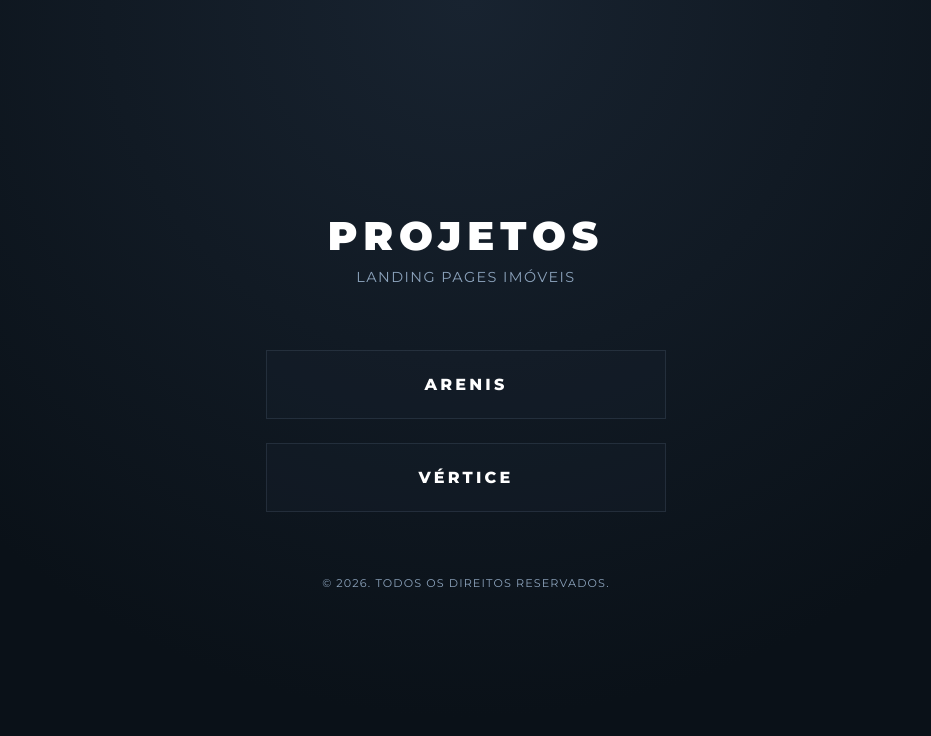
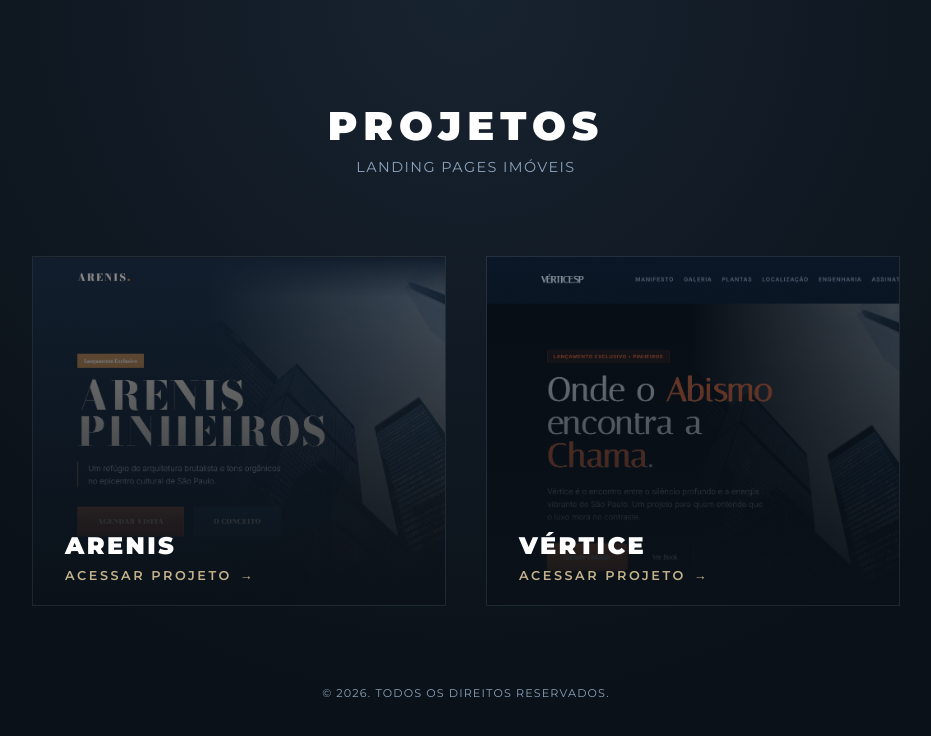
Before and after one commit to rodrigomilano/landing-page-imoveis, a plain HTML site: page index.html in a window 1280 px wide. Shown: the whole page, without its empty margins (174-1105 px from the left). Drawn offline with Linux system fonts and the light colour scheme.

Commit message:
index criado

```diff
--- a/index.html
+++ b/index.html
@@ -54,50 +54,112 @@
             text-transform: uppercase;
         }
 
-        nav {
+        .cards-container {
+            display: grid;
+            grid-template-columns: repeat(auto-fit, minmax(300px, 1fr));
+            gap: 2.5rem;
+            width: 100%;
+            max-width: 900px;
+            padding: 1rem;
+        }
+
+        .project-card {
             display: flex;
             flex-direction: column;
-            gap: 1.5rem;
-            width: 100%;
-            max-width: 400px;
+            justify-content: flex-end;
+            text-decoration: none;
+            color: var(--color-text);
+            height: 350px;
+            border: 1px solid rgba(140, 163, 188, 0.15);
+            position: relative;
+            overflow: hidden;
+            background-image: var(--bg-image);
+            background-size: cover;
+            background-position: top left;
+            background-clip: padding-box; /* Impede que a imagem sangre por baixo da borda */
+            transition: all 0.6s cubic-bezier(0.25, 1, 0.5, 1);
+            background-color: #182330; /* Cor de fundo escura/azulada */
         }
 
-        a {
-            display: block;
-            text-decoration: none;
-            color: var(--color-text);
-            font-weight: 800;
-            font-size: 1rem;
-            text-transform: uppercase;
-            letter-spacing: 0.2em;
-            padding: 1.5rem;
-            border: 1px solid rgba(140, 163, 188, 0.15);
-            text-align: center;
-            transition: all 0.3s ease;
-            position: relative;
-            background: rgba(24, 35, 48, 0.3);
+        /* Overlay com opacidade total aumentada */
+        .project-card::after {
+            content: '';
+            position: absolute;
+            top: 0;
+            left: 0;
+            width: 100%;
+            height: 100%;
+            background: linear-gradient(to bottom, rgba(10, 17, 24, 0.4) 0%, rgba(10, 17, 24, 0.98) 100%);
+            z-index: 1;
+            transition: opacity 0.6s ease;
         }
 
-        a:hover {
-            border-color: var(--color-accent);
-            color: var(--color-accent);
-            transform: translateY(-2px);
-            background: rgba(196, 178, 140, 0.05);
-            box-shadow: 0 10px 20px rgba(0, 0, 0, 0.3);
+        .card-content {
+            position: relative;
+            z-index: 2;
+            padding: 2rem;
+            transform: translateY(10px);
+            transition: transform 0.6s cubic-bezier(0.25, 1, 0.5, 1);
         }
 
-        a::before {
+        .project-card h2 {
+            font-size: 1.5rem;
+            font-weight: 900;
+            text-transform: uppercase;
+            letter-spacing: 0.1em;
+            margin-bottom: 0.5rem;
+            color: var(--color-text);
+        }
+
+        .project-card span {
+            font-size: 0.8rem;
+            color: var(--color-accent);
+            letter-spacing: 0.2em;
+            text-transform: uppercase;
+            font-weight: 600;
+            display: flex;
+            align-items: center;
+            gap: 0.5rem;
+        }
+
+        .project-card span::after {
+            content: '→';
+            transition: transform 0.3s ease;
+        }
+
+        /* Efeitos de Hover */
+        .project-card:hover {
+            transform: scale(1.03);
+            border-color: var(--color-accent);
+            box-shadow: 0 20px 40px rgba(0, 0, 0, 0.4);
+        }
+
+        .project-card:hover::after {
+            background: linear-gradient(to bottom, rgba(10, 17, 24, 0.3) 0%, rgba(10, 17, 24, 1) 100%);
+        }
+
+        .project-card:hover .card-content {
+            transform: translateY(0);
+        }
+
+        .project-card:hover span::after {
+            transform: translateX(5px);
+        }
+
+        /* Borda superior que acende no hover */
+        .project-card::before {
             content: '';
             position: absolute;
             top: 0;
             left: 0;
             width: 0;
-            height: 2px;
+            height: 3px;
             background: var(--color-accent);
-            transition: width 0.3s ease;
+            transition: width 0.6s ease;
+            z-index: 3;
         }
 
-        a:hover::before {
+        .project-card:hover::before {
             width: 100%;
         }
 
@@ -108,6 +170,16 @@
             letter-spacing: 0.1em;
             text-transform: uppercase;
         }
+
+        @media (max-width: 768px) {
+            .cards-container {
+                grid-template-columns: 1fr;
+                max-width: 400px;
+            }
+            .project-card {
+                height: 300px;
+            }
+        }
     </style>
 </head>
 <body>
@@ -117,10 +189,20 @@
         <p>Landing Pages Imóveis</p>
     </header>
 
-    <nav>
-        <a href="arenis/arenis.html">Arenis</a>
-        <a href="vertice/vertice.html">Vértice</a>
-    </nav>
+    <div class="cards-container">
+        <a href="arenis/arenis.html" class="project-card" style="--bg-image: url('arenis-screenshot.png');">
+            <div class="card-content">
+                <h2>Arenis</h2>
+                <span>Acessar Projeto</span>
+            </div>
+        </a>
+        <a href="vertice/vertice.html" class="project-card" style="--bg-image: url('vertice-screenshot.png');">
+            <div class="card-content">
+                <h2>Vértice</h2>
+                <span>Acessar Projeto</span>
+            </div>
+        </a>
+    </div>
 
     <footer>
         &copy; 2026. Todos os direitos reservados.
```
Also changed, not shown: arenis-screenshot.png (added), vertice-screenshot.png (added).
